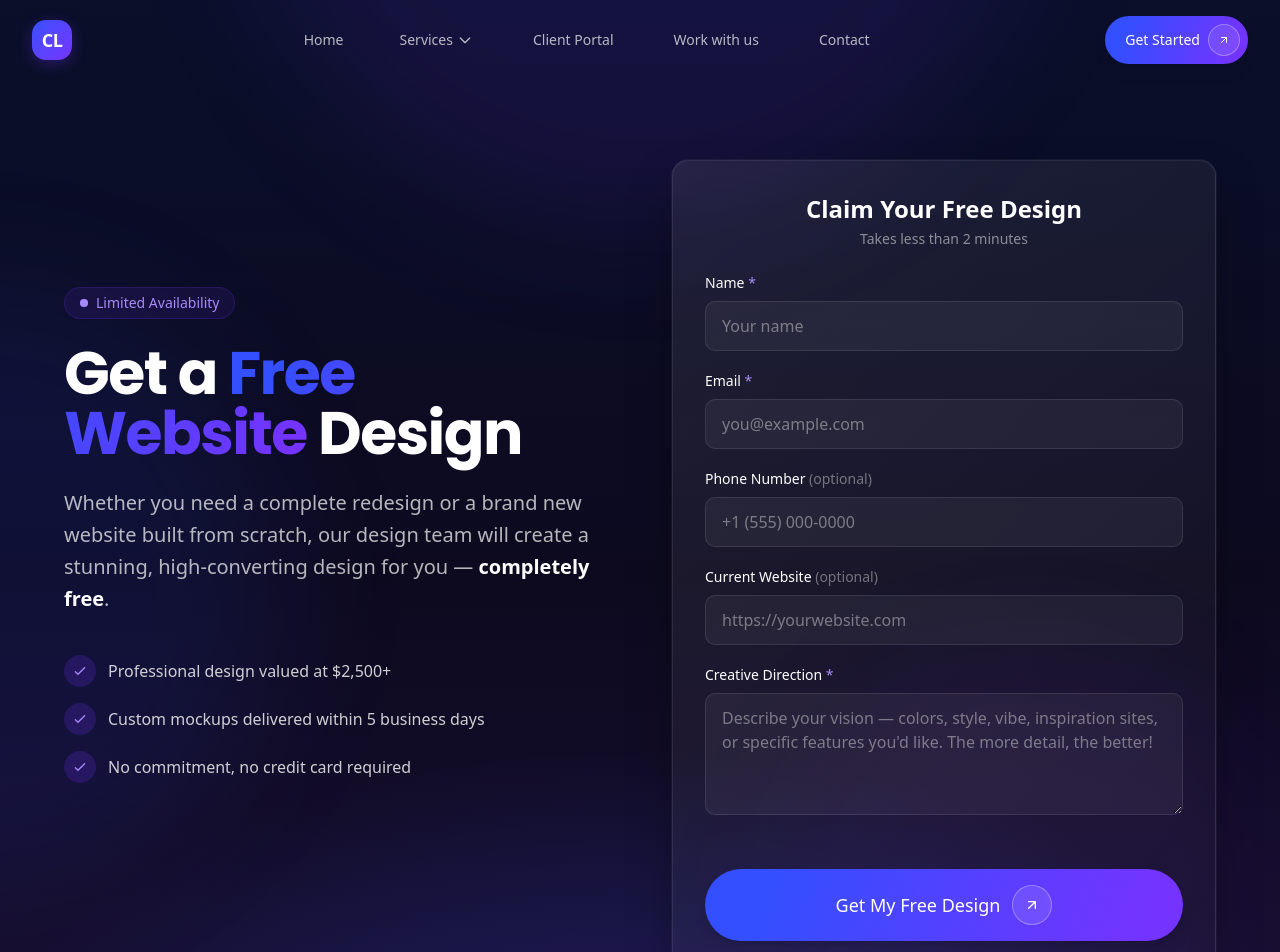
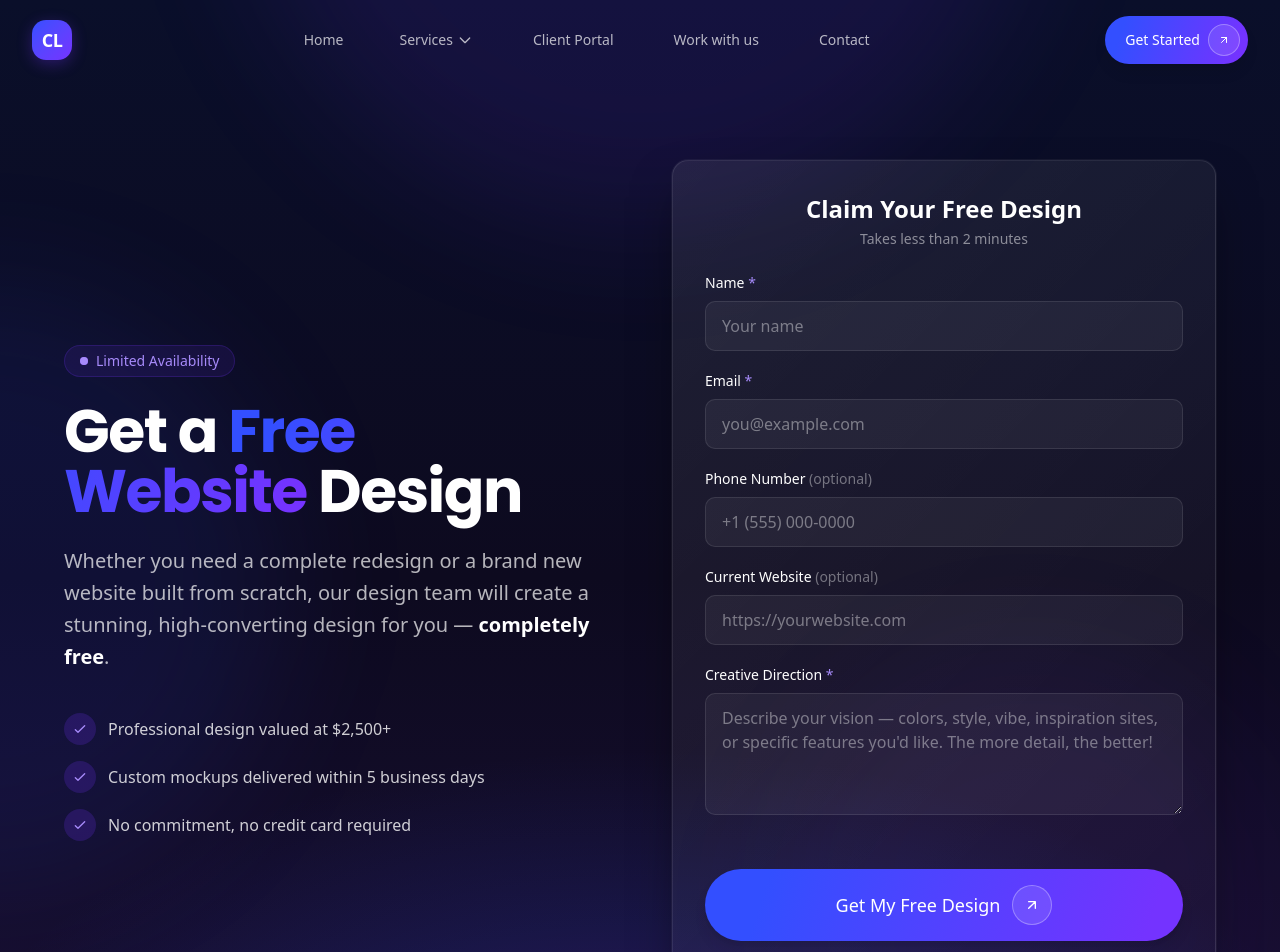
Before and after one commit to jgierlach/core-labs-landing-page, a SvelteKit app: page /website-redesign in a window 1280 px wide. Shown: the top 952 px of the page. Built offline with nearby package versions, Linux system fonts and the light colour scheme.

Commit message:
Comment out trust indicators in website redesign page for future adjustments

```diff
--- a/src/routes/website-redesign/+page.svelte
+++ b/src/routes/website-redesign/+page.svelte
@@ -150,7 +150,7 @@
 					</div>
 
 					<!-- Trust indicators -->
-					<div class="mt-12 hidden lg:block" use:pageLoad={{ delay: 400 }}>
+					<!-- <div class="mt-12 hidden lg:block" use:pageLoad={{ delay: 400 }}>
 						<p class="text-sm text-white/40 mb-4">Trusted by businesses worldwide</p>
 						<div class="flex items-center gap-8 opacity-60">
 							<div class="flex items-center gap-2">
@@ -162,7 +162,7 @@
 								<span class="text-white/60 text-sm">50+ happy clients</span>
 							</div>
 						</div>
-					</div>
+					</div> -->
 				</div>
 
 				<!-- Right column: Form -->
@@ -330,7 +330,7 @@
 	</div>
 
 	<!-- Mobile trust indicators -->
-	<div class="container mx-auto px-4 mt-12 lg:hidden">
+	<!-- <div class="container mx-auto px-4 mt-12 lg:hidden">
 		<div class="text-center" use:pageLoad={{ delay: 400 }}>
 			<p class="text-sm text-white/40 mb-4">Trusted by businesses worldwide</p>
 			<div class="flex items-center justify-center gap-2">
@@ -342,7 +342,7 @@
 				<span class="text-white/60 text-sm">50+ happy clients</span>
 			</div>
 		</div>
-	</div>
+	</div> -->
 </section>
 
 <!-- FAQ Section for additional conversion optimization -->
```
